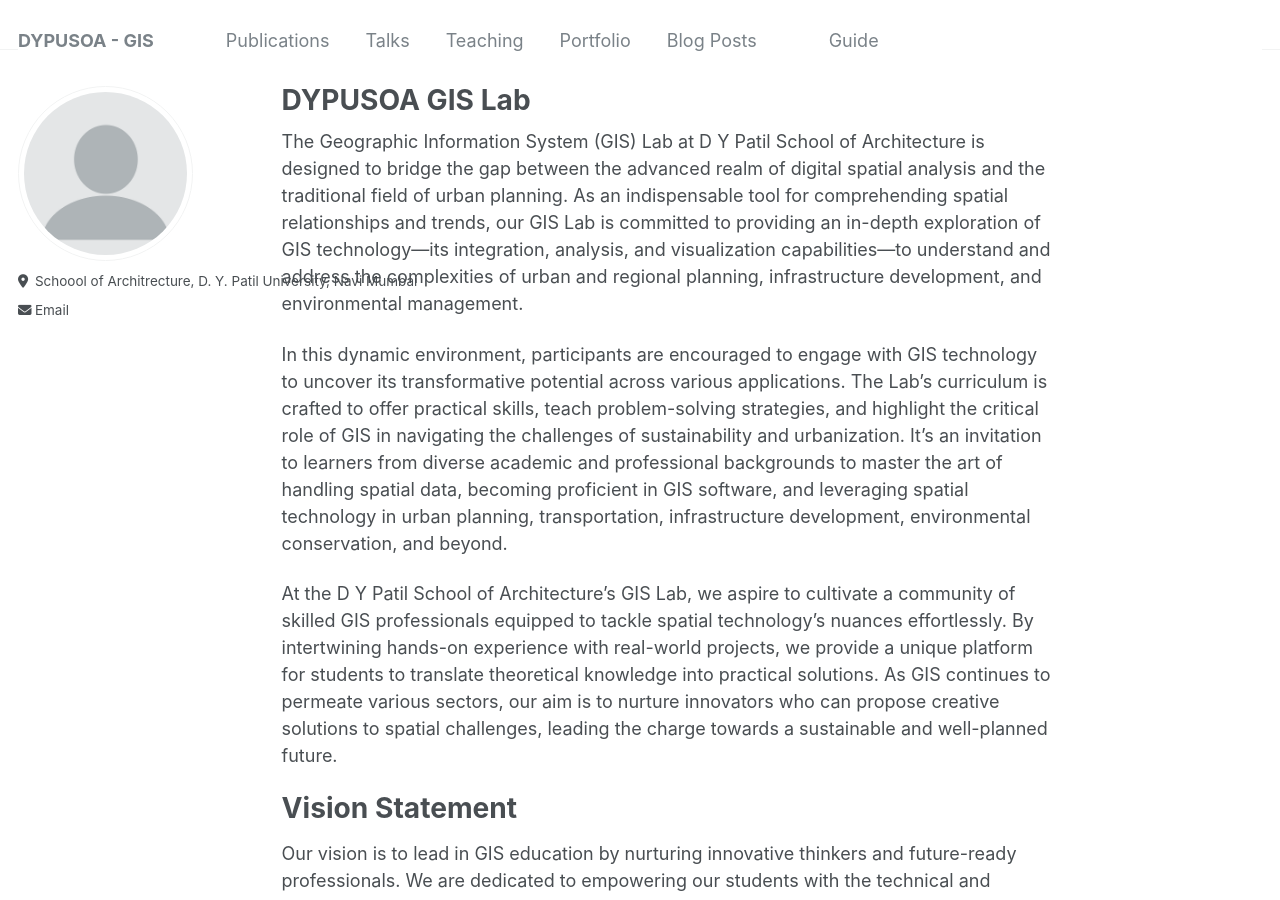
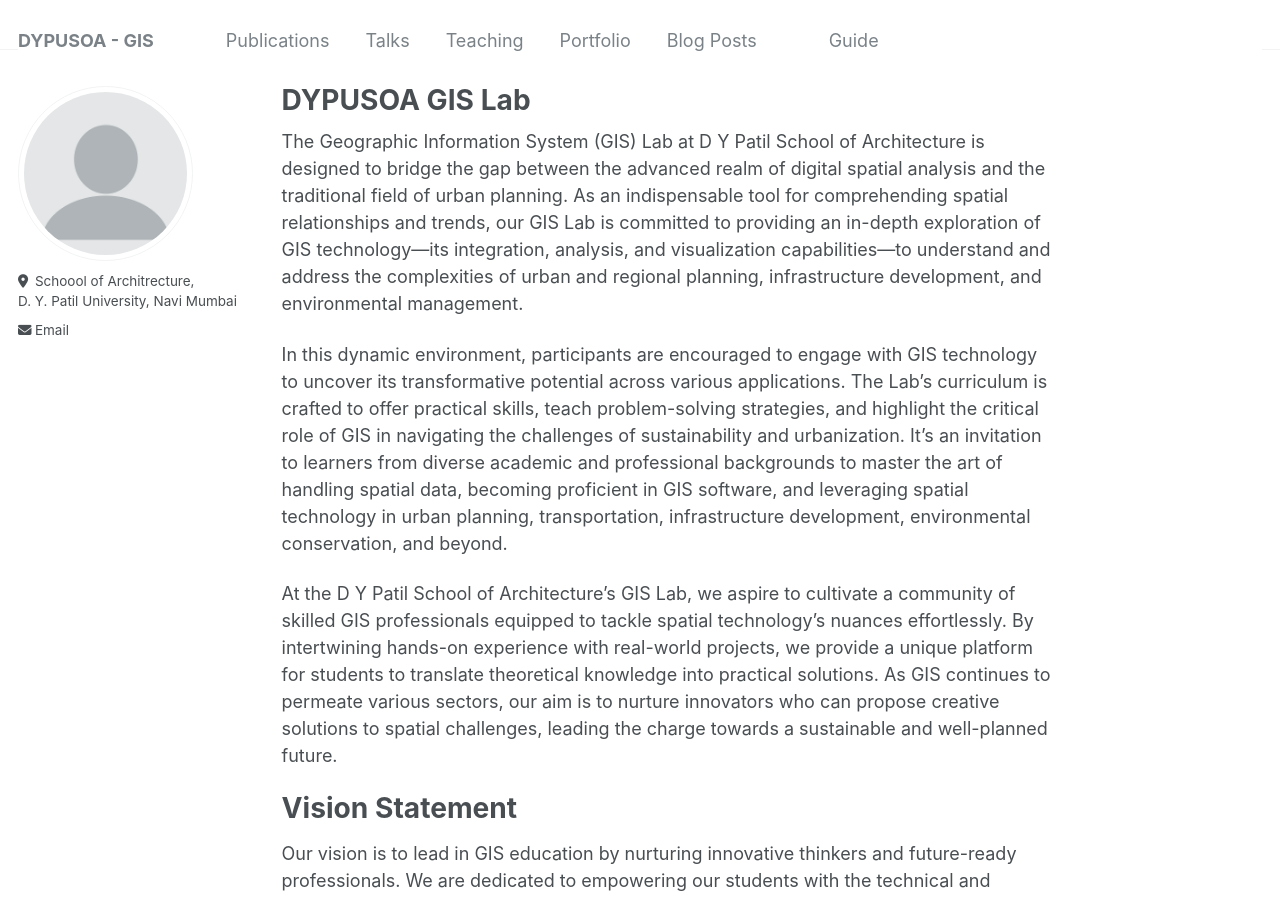
Before and after one commit to DYPUSOA-GIS/DYPUSOA-GIS.github.io, a Jekyll site: the page built from _pages/about.md, in a window 1280 px wide and 900 px high. Built offline with Jekyll 4.4.1, drawn with Linux system fonts in a browser that asks for light colours; part of the change alters nothing that is shown.

```diff
--- a/_config.yml
+++ b/_config.yml
@@ -25,7 +25,7 @@ author:
   name             : # "Your Sidebar Name"
   pronouns         : # example: "she/her"
   bio              : # "Short biography for the left-hand sidebar"
-  location         : "Schoool of Architrecture,\nD. Y. Patil University, Navi Mumbai"
+  location         : "Schoool of Architrecture, <br> D. Y. Patil University, Navi Mumbai"
   employer         : # "Red Brick Universit"
   uri              : # URL
   email            : "none@example.org"
```
